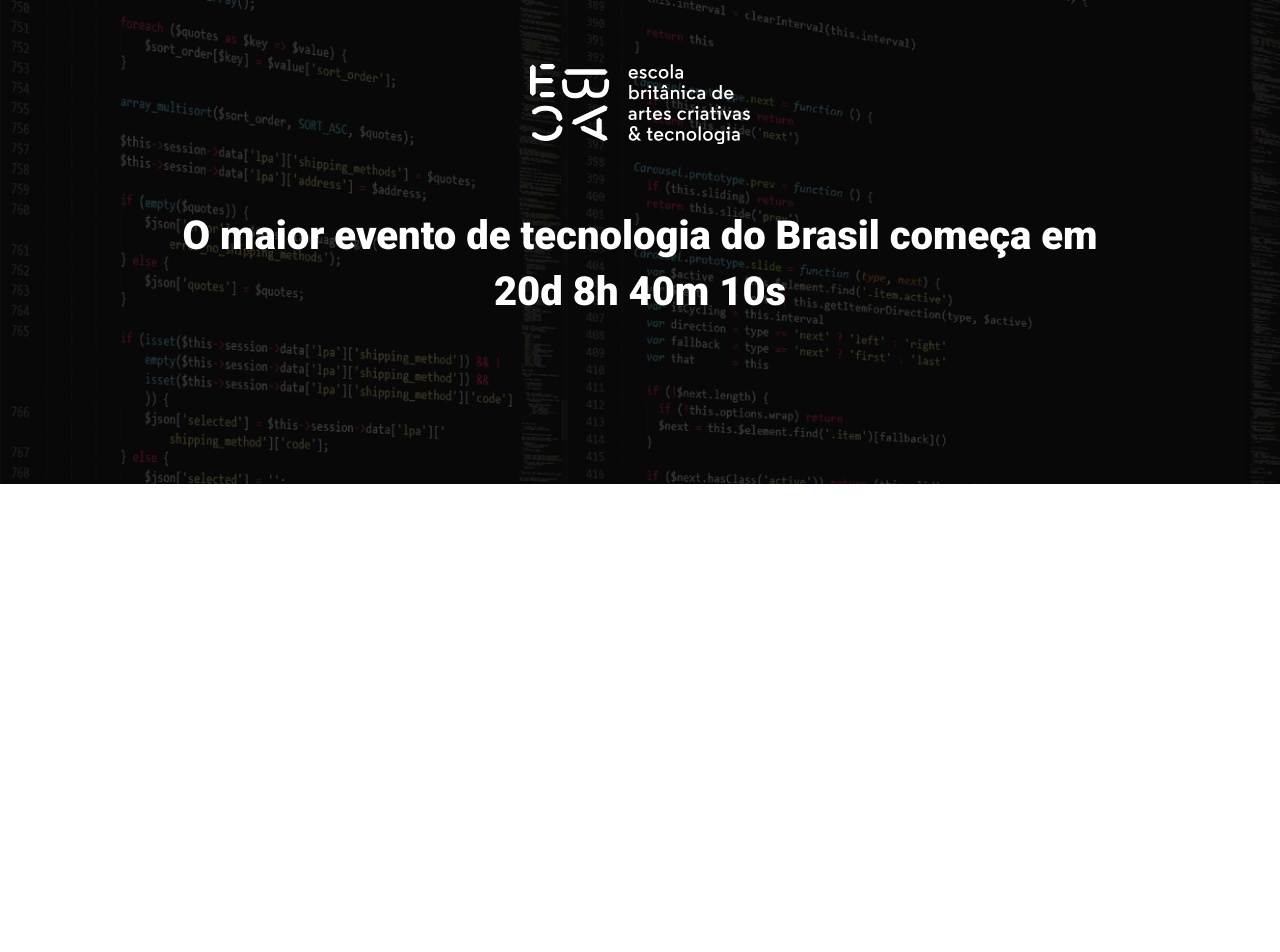
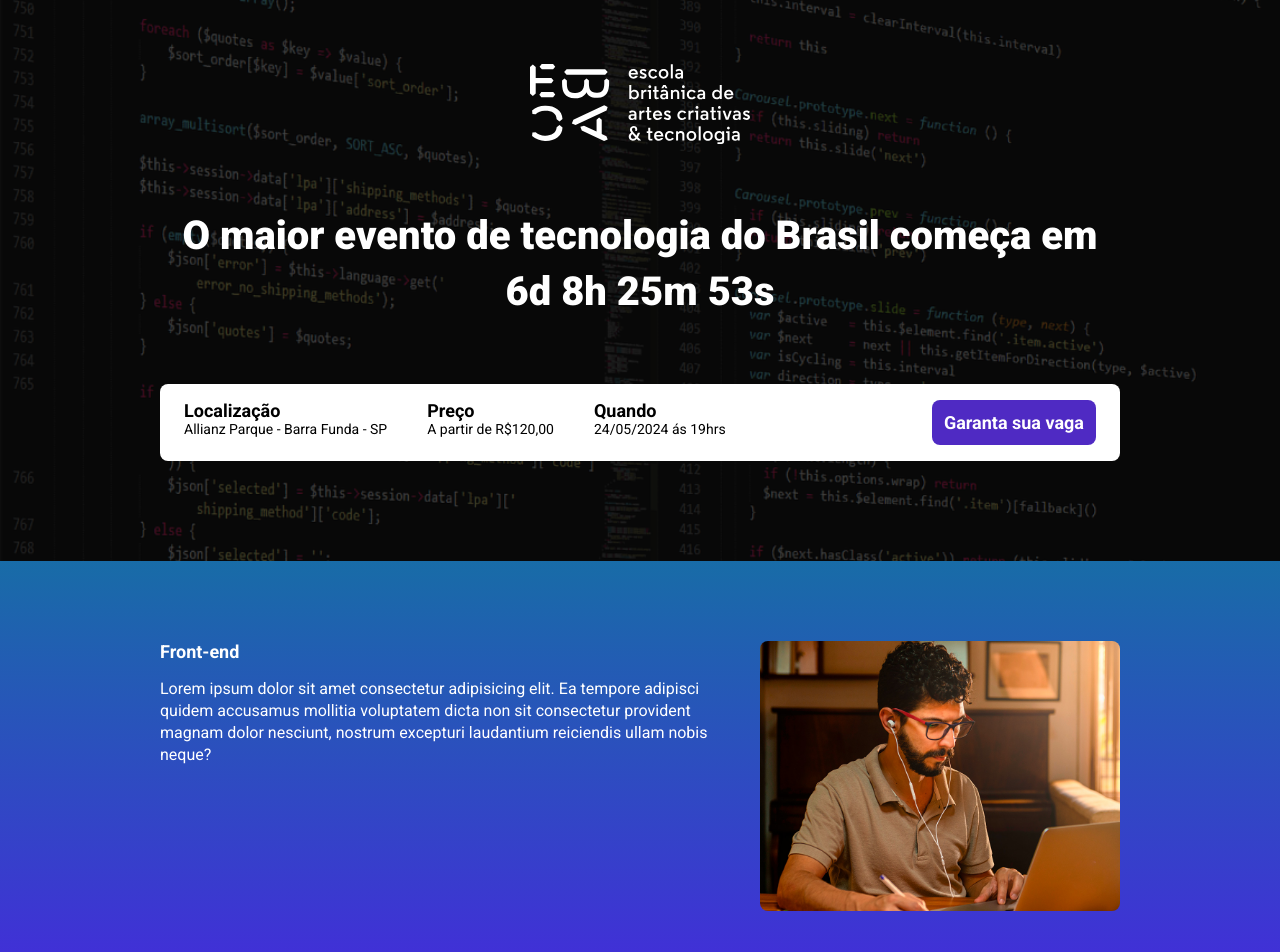
Before and after one commit to SamSepi0llll/ebac_tech_talks, a website built with Parcel: page src/index.html in a window 1280 px wide. Shown: the top 952 px of the page. Before the commit the page ends 800 px from the top, so only its background shows below. Built offline with nearby package versions, Linux system fonts and the light colour scheme.

Commit message:
Criando a contagem regressiva

```diff
--- a/package.json
+++ b/package.json
@@ -2,9 +2,9 @@
   "name": "ebac_talks",
   "version": "1.0.0",
   "description": "",
-  "main": "index.js",
   "scripts": {
-    "dev": "parcel src/index.html src/styles/main.scss src/scripts/main.js",
+    "dev": "parcel src/index.html src/styles/main.scss src/scripts/main.js --no-cache",
+    "build": "parcel build src/index.html",
     "test": "echo \"Error: no test specified\" && exit 1"
   },
   "author": "",
--- a/src/index.html
+++ b/src/index.html
@@ -8,15 +8,79 @@
     <link rel="preconnect" href="https://fonts.gstatic.com" crossorigin>
     <link href="https://fonts.googleapis.com/css2?family=Roboto:wght@400;700;900&display=swap" rel="stylesheet">
     <link rel="stylesheet" href="styles/main.scss">
+    <link rel="stylesheet" href="https://unpkg.com/aos@next/dist/aos.css"/>
 </head>
 <body>
     <header class="hero">
         <div class="container">
         <img class="hero__logo" src="./images/ebac_logo.svg" alt="EBAC">
-        <p class="hero__text">O maior evento de tecnologia do Brasil começa em 20d 8h 40m 10s</p>
-
+        <p class="hero__text">O maior evento de tecnologia do Brasil começa em <span id="contador"></span></p>
+        <div class="infos-bar">
+            <ul class="infos-bar__infos">
+                <li class="infos-bar__infos__item">
+                    <b>Localização</b>
+                    Allianz Parque - Barra Funda - SP
+                </li>
+                <li class="infos-bar__infos__item">
+                    <b>Preço</b>
+                    A partir de R$120,00
+                </li>
+                <li class="infos-bar__infos__item">
+                    <b>Quando</b>
+                    24/05/2024 ás 19hrs
+                </li>
+            </ul>
+            <a href="#" class="button button--primary">
+                Garanta sua vaga
+            </a>
+        </div>
     </div>
     </header>
+    <section class="event event--frontend">
+        <div class="container" data-aos="fade-right">
+            <div class="event__details">
+                <h2 class="event__details__title">Front-end</h2>
+                <p class="event__details__description">
+                    Lorem ipsum dolor sit amet consectetur adipisicing elit. Ea tempore adipisci quidem accusamus mollitia voluptatem dicta non sit consectetur provident magnam dolor nesciunt, nostrum excepturi laudantium reiciendis ullam nobis neque?
+                </p>
+            </div>
+            <img class="event__image" src="./images/frontend.png" alt="">
+        </div>
+    </section>
+    <section class="event event--ux-ui event--image-left">
+        <div class="container" data-aos="fade-left">
+            <div class="event__details">
+                <h2 class="event__details__title">UI/UX</h2>
+                <p class="event__details__description">
+                    Lorem ipsum dolor sit amet consectetur adipisicing elit. Ea tempore adipisci quidem accusamus mollitia voluptatem dicta non sit consectetur provident magnam dolor nesciunt, nostrum excepturi laudantium reiciendis ullam nobis neque?
+                </p>
+            </div>
+            <img class="event__image" src="./images/ui-ux.png" alt="">
+        </div>
+    </section>
+    <section class="event event--data-science">
+        <div class="container" data-aos="fade-right">
+            <div class="event__details">
+                <h2 class="event__details__title">Data Science</h2>
+                <p class="event__details__description">
+                    Lorem ipsum dolor sit amet consectetur adipisicing elit. Ea tempore adipisci quidem accusamus mollitia voluptatem dicta non sit consectetur provident magnam dolor nesciunt, nostrum excepturi laudantium reiciendis ullam nobis neque?
+                </p>
+            </div>
+            <img class="event__image" src="./images/data.png" alt="">
+        </div>
+    </section>
+    <section class="event event--backend event--image-left">
+        <div class="container" data-aos="fade-left">
+            <div class="event__details">
+                <h2 class="event__details__title">Back-end</h2>
+                <p class="event__details__description">
+                    Lorem ipsum dolor sit amet consectetur adipisicing elit. Ea tempore adipisci quidem accusamus mollitia voluptatem dicta non sit consectetur provident magnam dolor nesciunt, nostrum excepturi laudantium reiciendis ullam nobis neque?
+                </p>
+            </div>
+            <img class="event__image" src="./images/backend.png" alt="">
+        </div>
+    </section>
+    <script src="https://unpkg.com/aos@next/dist/aos.js"></script>
     <script src="scripts/main.js"></script>
 </body>
 </html>
--- a/src/scripts/main.js
+++ b/src/scripts/main.js
@@ -1 +1,25 @@
-console.log('test')
+AOS.init();
+
+const dataDoEvento = new Date("May 24, 2024 19:00:00")
+const timeStampDoEvento = dataDoEvento.getTime()
+
+const contaAsHoras = setInterval(function(){
+    const agora = new Date()
+    const timeStampAtual = agora.getTime()
+
+    const distanciaAteOEvento = timeStampDoEvento - timeStampAtual
+
+    const diaEmMs = (1000 * 60 * 60 * 24)
+    const horaEmMs = (1000 * 60 * 60)
+    const minutoEmMs = 1000 * 60
+    const diasAteOEvento = Math.floor(distanciaAteOEvento / diaEmMs)
+    const horasAteOEvento = Math.floor(distanciaAteOEvento % diaEmMs / horaEmMs)
+    const minutosAteOEveneto = Math.floor(distanciaAteOEvento % horaEmMs / minutoEmMs)
+    const segundosAteOEvento = Math.floor(distanciaAteOEvento % minutoEmMs / 1000)
+
+    document.getElementById('contador').innerHTML = `${diasAteOEvento}d ${horasAteOEvento}h ${minutosAteOEveneto}m ${segundosAteOEvento}s`
+    if(distanciaAteOEvento < 0){
+        clearInterval(contaAsHoras)
+        document.getElementById('contador').innerHTML = 'Evento Expirado!'
+    }
+}, 1000)
--- /dev/null
+++ b/src/styles/_event.scss
@@ -0,0 +1,66 @@
+@use 'variables';
+
+.event{
+    padding: 80px 0;
+
+
+    &--frontend{
+        background-image: linear-gradient( variables.$blue1, variables.$blue2);
+    }
+
+    &--ux-ui{
+        background-image: linear-gradient( variables.$blue2, variables.$pink);
+    }
+
+    &--data-science{
+        background-image: linear-gradient( variables.$pink, variables.$yellow);
+    }
+
+    &--backend{
+        background-image: linear-gradient( variables.$yellow, variables.$pink);
+    }
+
+    &--image-left{
+        .container{
+            flex-direction: row-reverse;
+        }
+    }
+
+    .container{
+        display: flex;
+        gap: 40px;
+    }
+
+    &__image{
+        max-width: 360px;
+        height: 270px;
+        border-radius: 8px;
+    }
+
+    &__details{
+        &__title{
+            font-size: 18px;
+            font-weight: bold;
+            margin-bottom: 16px;
+        }
+
+        &__description{
+            line-height: 22px;
+        }
+    }
+
+    @media (max-width: 640px){
+        .container{
+            display: block;
+        }
+
+        &__image{
+            width: 100%;
+        }
+
+        &__details{
+            margin-left: 0;
+            margin-bottom: 16px;
+        }
+    }
+}
--- a/src/styles/_hero.scss
+++ b/src/styles/_hero.scss
@@ -1,3 +1,5 @@
+@use 'variables';
+
 .hero{
     padding-top: 64px;
     padding-bottom: 100px;
@@ -15,7 +17,7 @@
         left: 0;
         width: 100%;
         height: 100%;
-        background-color: #000;
+        background-color: variables.$secondaryTextColor;
         content: "";
         opacity: .7;
     }
@@ -27,7 +29,6 @@
         line-height: 56px;
         text-align: center;
         font-weight: 800;
-        color: #fff;
     }
 
     &__logo{
--- /dev/null
+++ b/src/styles/_variables.scss
@@ -0,0 +1,9 @@
+$textColor: #fff;
+$secondaryTextColor: #000;
+
+$blue1: #186ca7;
+$blue2: #442bdb;
+$pink: #89223b;
+$yellow: #9C791D;
+
+$primaryButtonColor: #4F2AC3;
--- /dev/null
+++ b/src/styles/components/_buttons.scss
@@ -0,0 +1,33 @@
+@use '../variables';
+
+.button{
+    padding: 12px;
+    font-size: 18px;
+    font-weight: bold;
+    text-decoration: none;
+    text-align: center;
+    white-space: nowrap;
+    border-radius: 8px;
+
+    &--primary{
+        transition: all ease 1s;
+        color: variables.$textColor;
+        background-color: variables.$primaryButtonColor;
+
+        &:hover{
+            transition: all ease 1s;
+            background-color: lighten(variables.$primaryButtonColor, 7%);
+        }
+    }
+
+    @media (max-width: 640px){
+        display: flex;
+        justify-content: center;
+        width: 100%;
+    }
+
+    @media (max-width: 1024px){
+        display: flex;
+        align-items: center;
+    }
+}
--- /dev/null
+++ b/src/styles/components/_infos_bar.scss
@@ -0,0 +1,42 @@
+@use '../variables';
+
+.infos-bar{
+    padding: 16px 24px;
+    background-color: variables.$textColor;;
+    display: flex;
+    justify-content: space-between;
+    border-radius: 8px;
+    &__infos{
+        display: flex;
+        gap: 40px;
+
+        &__item{
+            font-size: 14px;
+            color: variables.$secondaryTextColor;
+
+            b{
+                color: variables.$secondaryTextColor;
+                font-size: 18px;
+                display: block;
+            }
+        }
+    }
+
+    @media (max-width: 640px){
+        display: block;
+        text-align: center;
+        &__infos{
+            display: block;
+
+            &__item{
+                margin-bottom: 24px;
+            }
+        }
+    }
+
+    @media (max-width: 1024px){
+        &__infos{
+            gap: 16px;
+        }
+    }
+}
--- a/src/styles/main.scss
+++ b/src/styles/main.scss
@@ -1,11 +1,16 @@
 @use 'hero';
+@use 'components/infos_bar';
+@use 'components/buttons';
+@use 'event';
+@use 'variables';
 
 *{
     box-sizing: border-box;
     padding: 0;
     margin: 0;
     font-family: Roboto, sans-serif;
-    color: #fff;
+    color: variables.$textColor;
+    list-style: none;
 }
 
 .container{
```
